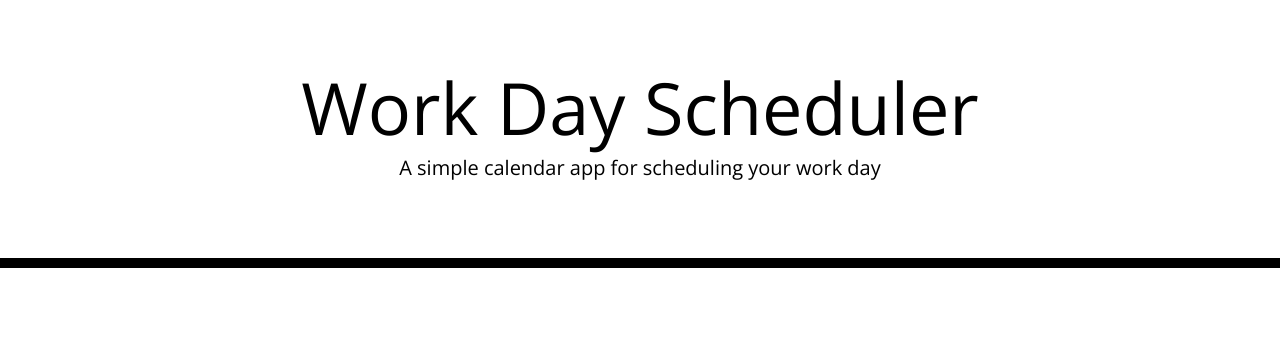
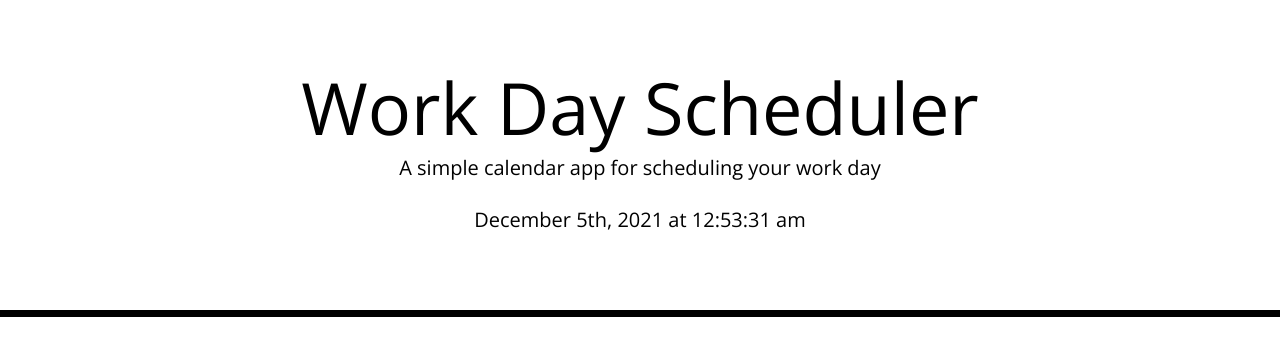
Before and after one commit to lonewolfco/plan-your-day, a plain HTML site: page index.html in a window 1280 px wide. Drawn offline with nearby package versions, Linux system fonts and the light colour scheme; files that its build step writes are made by us from their sources.

Commit message:
-relinked CSS & JS -added current date and time to jumbotron

```diff
--- a/assets/css/style.css
+++ b/assets/css/style.css
@@ -18,7 +18,11 @@ textarea {
   background-color: transparent;
   color: black;
   border-radius: 0;
-  border-bottom: 10px solid black;
+  border-bottom: 7px solid black;
+}
+
+#currentDay {
+  margin-top: 32px;
 }
 
 .description {
--- a/assets/js/script.js
+++ b/assets/js/script.js
@@ -0,0 +1,10 @@
+
+// adds current date and time to the header
+function dateTime () {
+    var timeNow = moment().format("MMMM Do, YYYY [at] hh:mm:ss a");
+    $("#currentDay").text(timeNow);
+}
+
+setInterval(dateTime, 1000);
+// var dateTime = moment().format("MMM Do, YYYY [at] hh:mm:ss a");
+// $("#currentDay").text(dateTime);
--- a/index.html
+++ b/index.html
@@ -18,7 +18,7 @@
       href="https://fonts.googleapis.com/css?family=Open+Sans&display=swap"
       rel="stylesheet"
     />
-    <link rel="stylesheet" href="style.css" />
+    <link rel="stylesheet" href="./assets/css/style.css"/>
     <title>Work Day Scheduler</title>
   </head>
 
@@ -34,5 +34,6 @@
 
     <script src="https://cdnjs.cloudflare.com/ajax/libs/jquery/3.2.1/jquery.min.js"></script>
     <script src="https://cdnjs.cloudflare.com/ajax/libs/moment.js/2.24.0/moment.min.js"></script>
+    <script src="./assets/js/script.js"></script>
   </body>
 </html>
```
Also changed, not shown: 2 other files.
